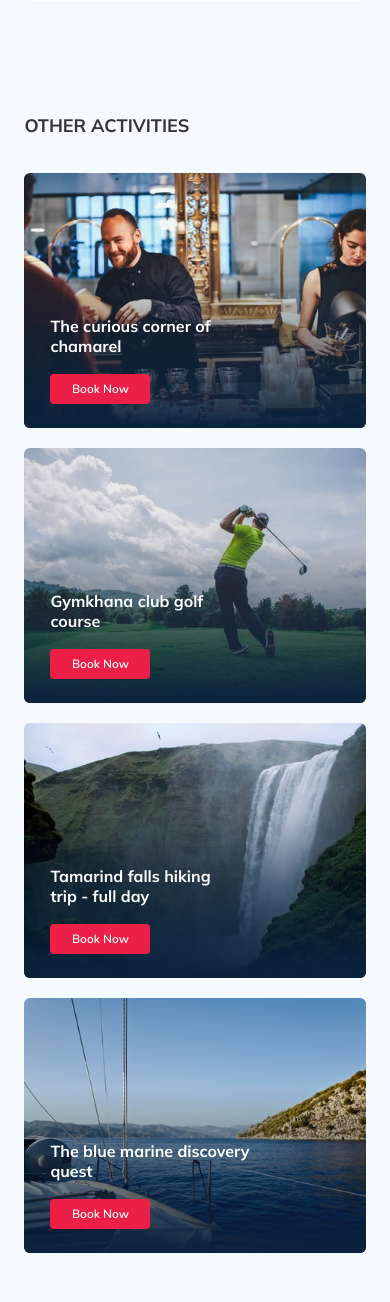
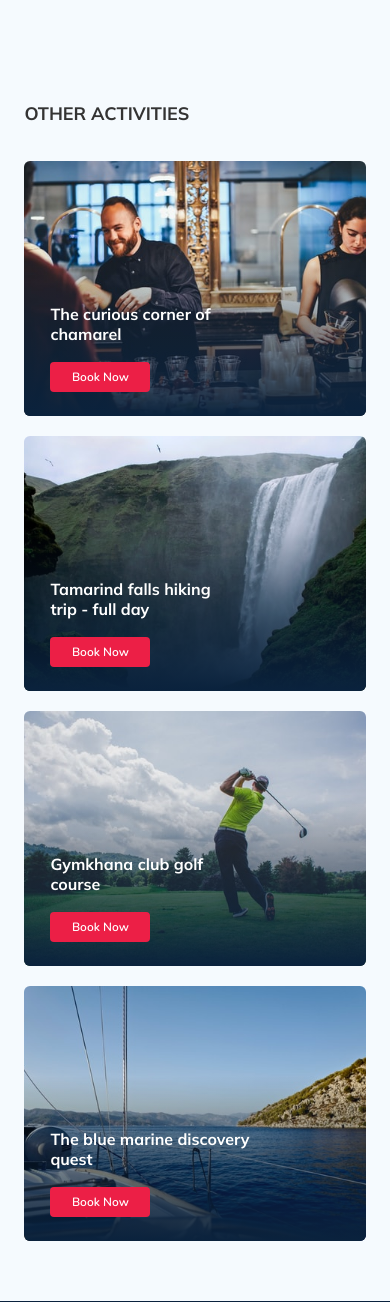
Before and after one commit to hwnd1982/tour-plan, a PHP site: page / in a window 390 px wide. Shown: the part 4582-5884 px from the top of the page. Run offline with PHP 8.4, Linux system fonts and the light colour scheme.

Commit message:
fix: corrections made

```diff
--- a/css/style.css
+++ b/css/style.css
@@ -1761,7 +1761,7 @@ template {
         -ms-flex-pack: justify;
             justify-content: space-between;
   }
-  .info__rating {
+  .info__rating-bar {
     display: -webkit-box;
     display: -ms-flexbox;
     display: flex;
@@ -1931,6 +1931,11 @@ template {
     -ms-grid-columns: 1fr;
         grid-template-columns: 1fr;
   }
+  .other-activities__card:nth-child(2) {
+    -ms-grid-row: 3;
+    -ms-grid-column: 1;
+    grid-area: 3 / 1;
+  }
   .footer-top {
     -webkit-box-orient: vertical;
     -webkit-box-direction: reverse;
--- a/index.html
+++ b/index.html
@@ -22,7 +22,7 @@
       <div class="container navbar-top__container">
         <!-- Лого -->
         <a href="#" class="logo">
-          <img src="img/horizontal-logo.svg" alt="Logo: Best Tour Plan" class="logo__img">
+          <img src="img/horizontal-logo.min.svg" alt="Logo: Best Tour Plan" class="logo__img">
         </a>
         <!-- Форма поиска -->
         <form action="#" class="search navbar__search">
--- a/sass/_media.sass
+++ b/sass/_media.sass
@@ -145,7 +145,7 @@
       padding-bottom: 20px
     &__text-group
       justify-content: space-between
-    &__rating
+    &__rating-bar
       display: flex
       margin-bottom: 0
       justify-content: space-between
@@ -259,7 +259,7 @@
       max-height: 266px
     &__text
       text-align: left
-  //
+  // Блок other-activities
   .other-activities
     padding-top: 40px
     padding-bottom: 60px
@@ -270,6 +270,9 @@
     &__wrapper
       height: 1080px
       grid-template-columns: 1fr
+    &__card
+      &:nth-child(2)
+        grid-area: 3 / 1
   //  Блок footer
   .footer
     &-top
```
Also changed, not shown: img/horizontal-logo.min.svg (added), 1 other file.
